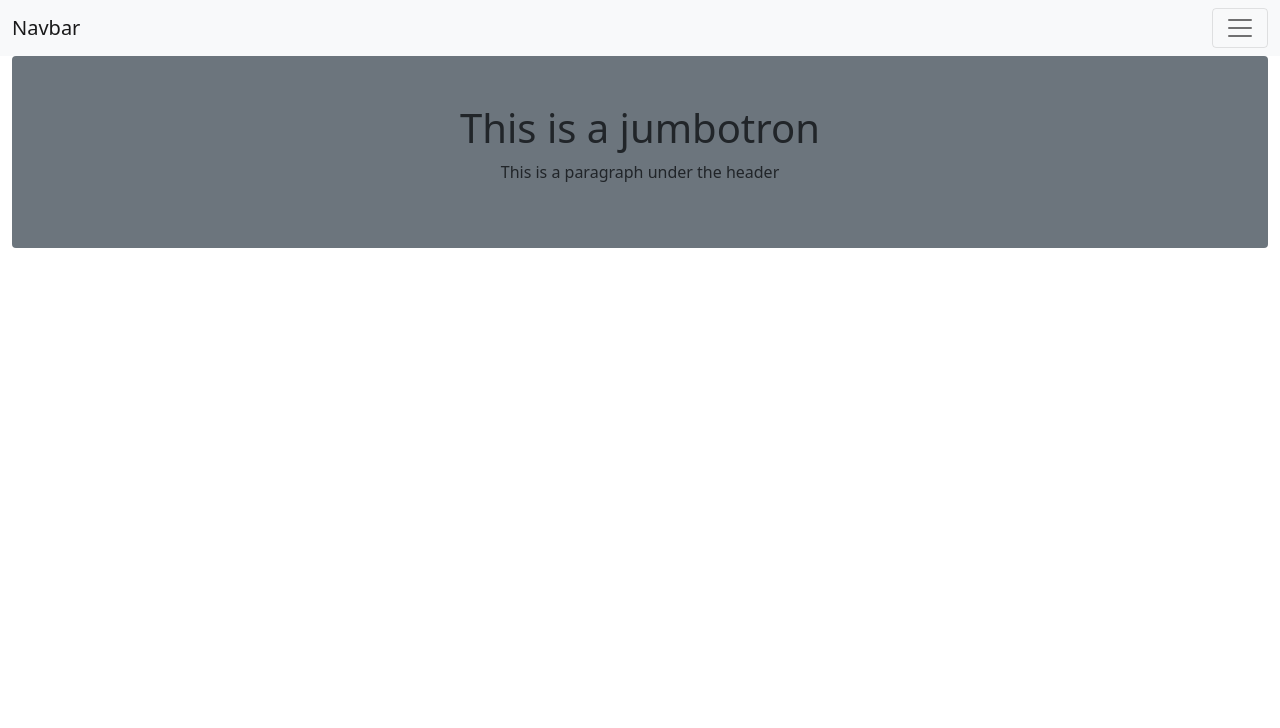
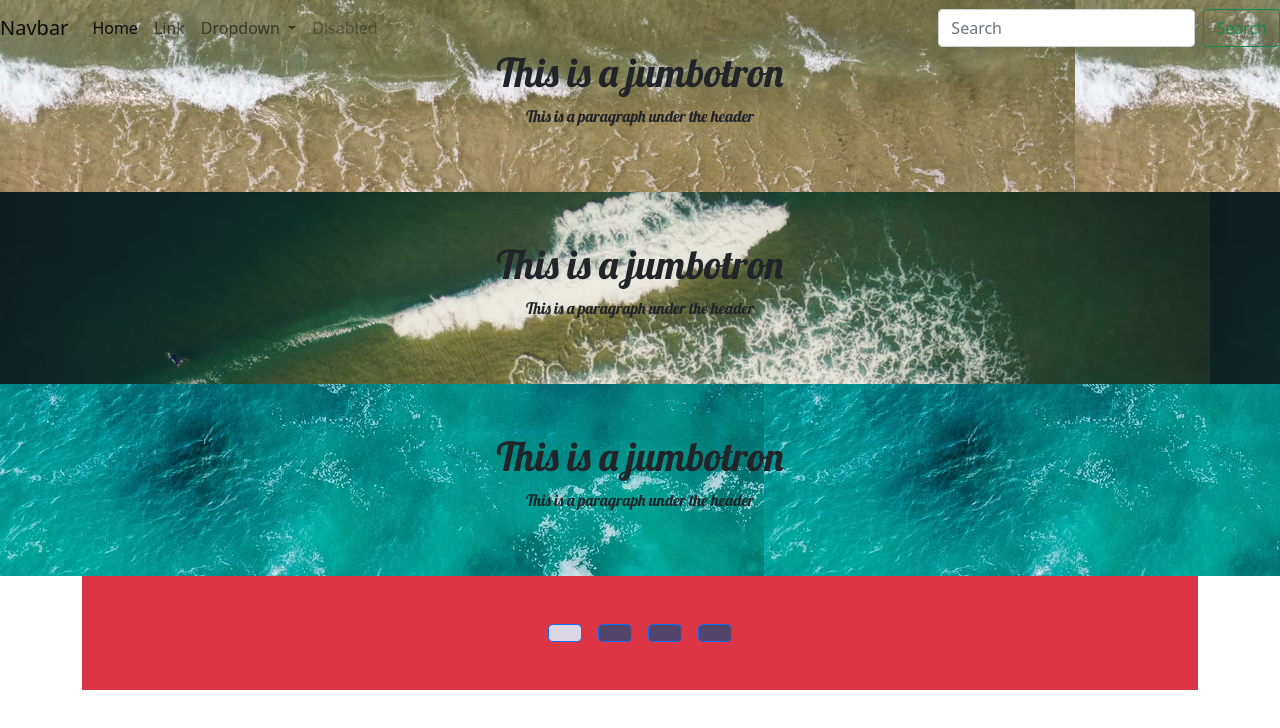
Before and after one commit to Lesleesepe/parallax-practice1, a plain HTML site: page index.html in a window 1280 px wide. Drawn offline with nearby package versions, Linux system fonts and the light colour scheme.

Commit message:
added jumbotron footer and header

```diff
--- a/css/style.css
+++ b/css/style.css
@@ -0,0 +1,15 @@
+@import url('https://fonts.googleapis.com/css2?family=Lobster&display=swap');
+@import url('https://fonts.googleapis.com/css2?family=Open+Sans:wght@300&display=swap');
+
+.lobster
+{
+    font-family: 'Lobster', cursive;
+}
+.open-sans
+{
+    font-family: 'Open Sans', sans-serif;
+}
+
+.container-fluid{
+    padding: 0;
+}
--- a/index.html
+++ b/index.html
@@ -10,8 +10,10 @@
     <link rel="stylesheet" href="./css/style.css">
     <title>Hello, world!</title>
   </head>
+
   <body>
-    <nav class="navbar navbar-lg navbar-light bg-light">
+
+    <nav class="navbar navbar-expand-lg navbar-light fixed-top">
       <div class="container-fluid">
         <a class="navbar-brand" href="#">Navbar</a>
         <button class="navbar-toggler" type="button" data-bs-toggle="collapse" data-bs-target="#navbarSupportedContent" aria-controls="navbarSupportedContent" aria-expanded="false" aria-label="Toggle navigation">
@@ -48,12 +50,50 @@
       </div>
     </nav>
 
+    <div class="container-fluid">
+      <div class="bg-secondary p-5 text-center lobster" style="background-image: url(./img/photo-1646932305829-aa5e39e8756e.avif)">
+        <h1>This is a jumbotron</h1>
+        <p>This is a paragraph under the header</p>
+      </div>
+    </div>
 
-    <div class="container-fluid vh-100">
-        <div class="bg-secondary p-5 rounded text-center">
-          <h1>This is a jumbotron</h1>
-          <p>This is a paragraph under the header</p>
+    <div class="container-fluid"       style="background-image: url(./img/3.avif)">
+      <div class="p-5 text-center lobster jumbotron">
+        <h1>This is a jumbotron</h1>
+        <p>This is a paragraph under the header</p>
+      </div>
+    </div>
+
+    <div class="container-fluid">
+      <div class="bg-secondary p-5 text-center lobster" style="background-image: url(./img/4.avif);">
+        <h1>This is a jumbotron</h1>
+        <p>This is a paragraph under the header</p>
+      </div>
+    </div>
+
+    <div class="container">
+        <footer class="text-center text-lg-start bg-danger">
+          <div class="container d-flex justify-content-center py-5">
+            <button type="button" class="btn btn-primary btn-lg btn-floating mx-2" style="background-color: #dbd5e4;">
+            <i class="fab fa-facebook-f"></i>
+            </button>
+            <button type="button" class="btn btn-primary btn-lg btn-floating mx-2" style="background-color: #54456b;">
+            <i class="fab fa-youtube"></i>
+            </button>
+            <button type="button" class="btn btn-primary btn-lg btn-floating mx-2" style="background-color: #54456b;">
+            <i class="fab fa-instagram"></i>
+            </button>
+            <button type="button" class="btn btn-primary btn-lg btn-floating mx-2" style="background-color: #54456b;">
+            <i class="fab fa-twitter"></i>
+            </button>
+          </div>
+        <!-- Copyright
+        <div class="text-center text-white p-3" style="background-color: rgba(0, 0, 0, 0.2);">
+          © 2020 Copyright:
+          <a class="text-white" href="https://mdbootstrap.com/">MDBootstrap.com</a>
         </div>
+        Copyright -->
+      </footer>
     </div>
 
     <script src="https://cdn.jsdelivr.net/npm/bootstrap@5.1.3/dist/js/bootstrap.bundle.min.js" integrity="sha384-ka7Sk0Gln4gmtz2MlQnikT1wXgYsOg+OMhuP+IlRH9sENBO0LRn5q+8nbTov4+1p" crossorigin="anonymous"></script>
```
Also changed, not shown: img/2.avif (added), img/3.avif (added), img/4.avif (added), img/photo-1646932305829-aa5e39e8756e.avif (added).
